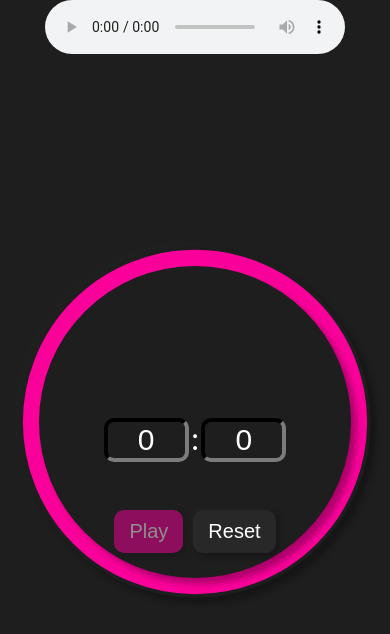
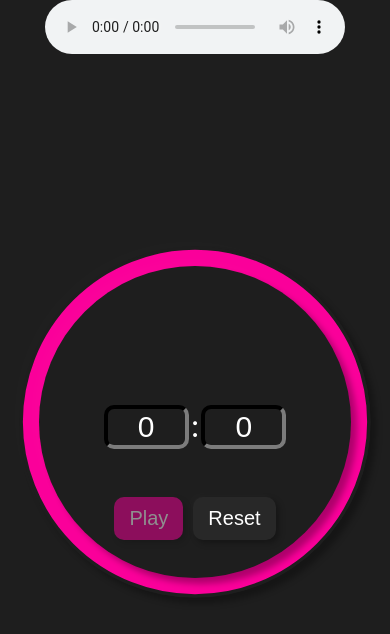
Before and after one commit to MilosMladenovicWork/pomodoro-clock, a React (Create React App) app: page / in a window 390 px wide. Shown: the top 634 px of the page. Built offline with nearby package versions, Linux system fonts and the light colour scheme.

Commit message:
fixed responsiveness

```diff
--- a/src/App.css
+++ b/src/App.css
@@ -44,7 +44,7 @@
 }
 
 .inputs{
-  padding-top:20vh;
+  padding-top:50%;
   transform:translate(0, -17px);
   align-items: center;
 }
```
